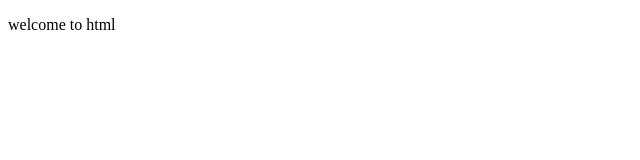
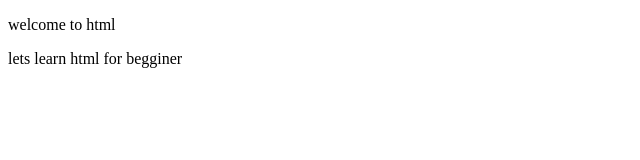
Before and after one commit to Github-pro-max/newuser_git, a plain HTML site: page index.html in a window 1280 px wide. Shown: the whole page, without its empty margins (0-640 px from the left). Drawn offline with Linux system fonts and the light colour scheme.

Commit message:
add new line

```diff
--- a/index.html
+++ b/index.html
@@ -5,5 +5,6 @@
   </head>
   <body>
     <p>welcome to html </p>
+    <h>lets learn html for begginer</h>
   </body>
 </html>
```
